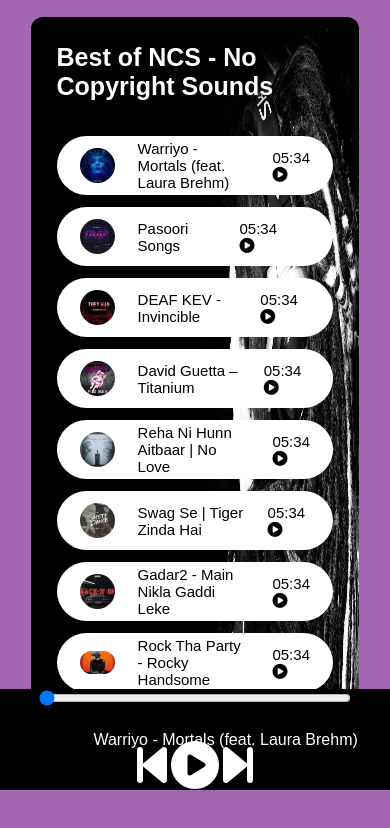
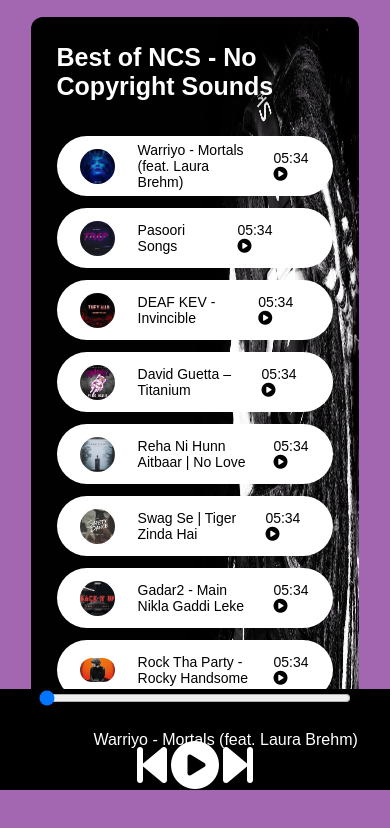
Before and after one commit to pradnyashilaNavn/carolina.github.io, a plain HTML site: page index.html in a window 390 px wide. Shown: the part 54-882 px from the top of the page. Drawn offline with Linux system fonts and the light colour scheme; a web font is replaced by a local one.

Commit message:
Update style.css

```diff
--- a/style.css
+++ b/style.css
@@ -109,7 +109,7 @@ nav ul li.brand.right {
         margin-top: 35px;
     }
     .SongItem {
-        height: 59px;
-        font-size: 15px;
+        height: 60px;
+        font-size: 14px;
     }
 }
```
